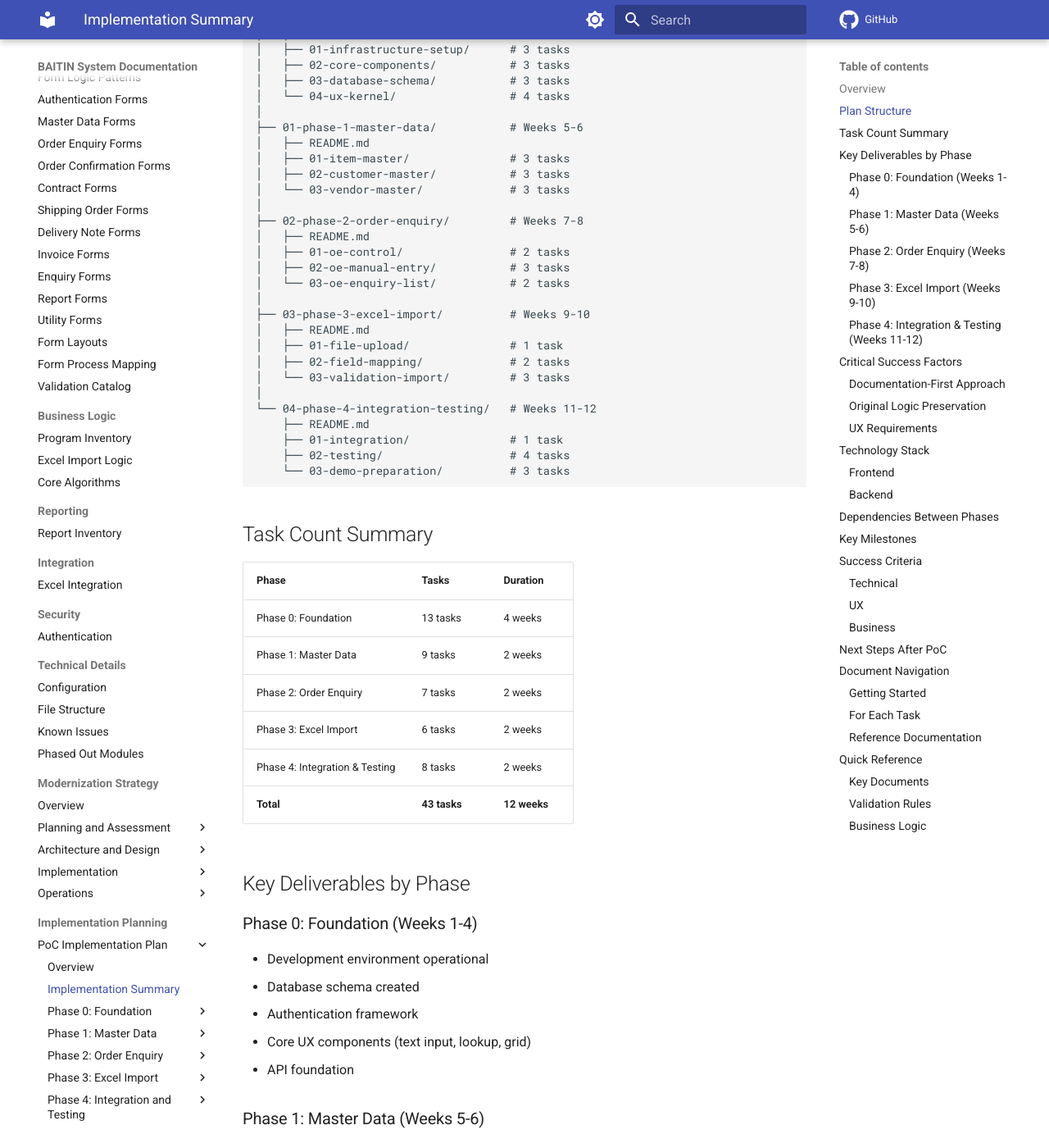
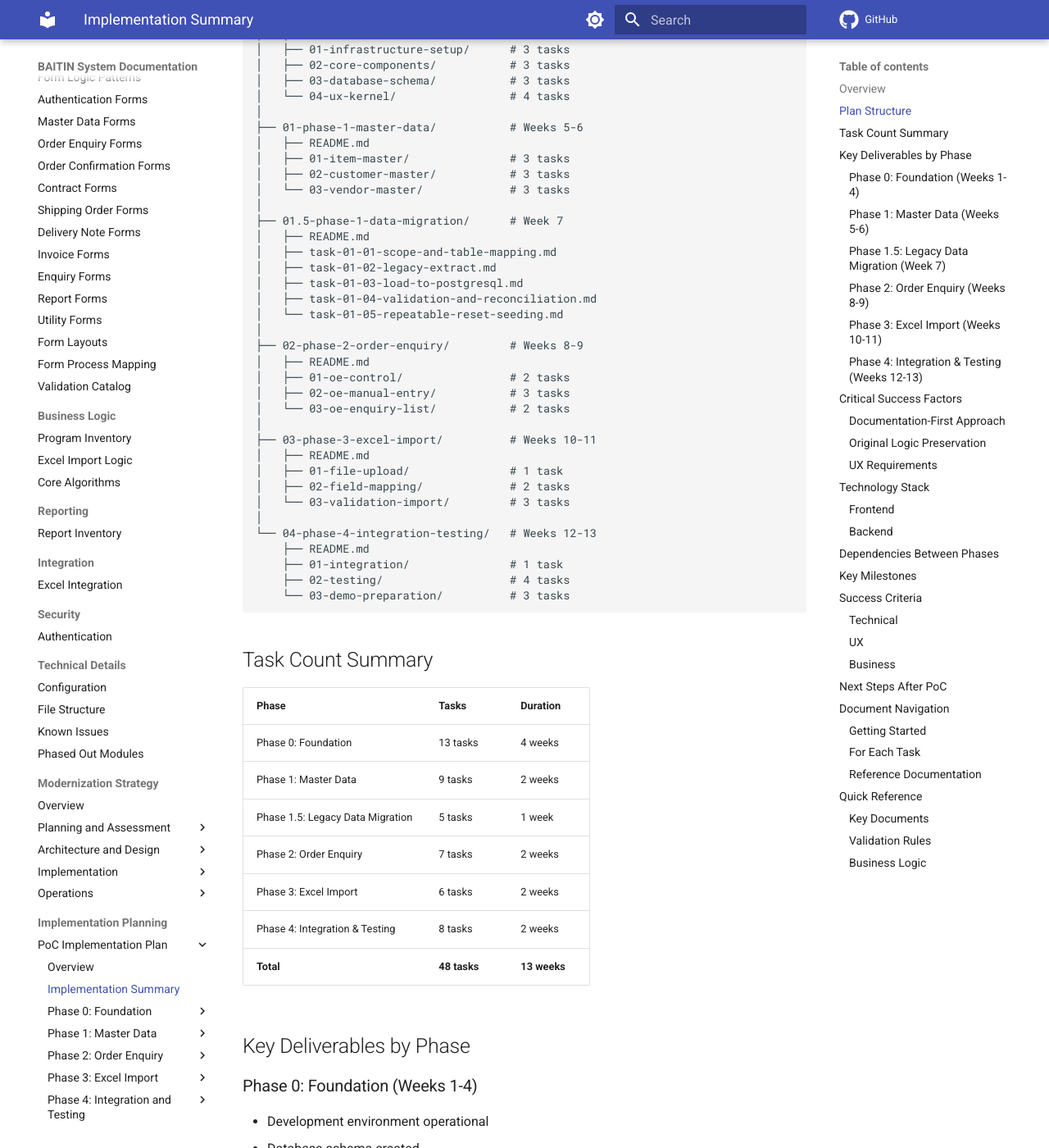
Before and after one commit to mike2311/baitin, an MkDocs documentation site: the page built from docs/planning/poc_planning/IMPLEMENTATION_SUMMARY.md, in a window 1280 px wide and 1400 px high, scrolled down 421 px. Shown: the whole window at 82% size. Built offline with MkDocs 1.6.1 and Material for MkDocs 9.7.7, drawn with Linux system fonts in a browser that asks for light colours; comment, search, counter and statistics services are not loaded; some of the changed text lies outside the part shown.

Commit message:
docs: Update PoC planning documentation
- Update implementation summary
- Update planning README with progress

```diff
--- a/docs/planning/poc_planning/IMPLEMENTATION_SUMMARY.md
+++ b/docs/planning/poc_planning/IMPLEMENTATION_SUMMARY.md
@@ -24,19 +24,27 @@ planning/poc_planning/
 │   ├── 02-customer-master/           # 3 tasks
 │   └── 03-vendor-master/             # 3 tasks
 │
-├── 02-phase-2-order-enquiry/         # Weeks 7-8
+├── 01.5-phase-1-data-migration/      # Week 7
+│   ├── README.md
+│   ├── task-01-01-scope-and-table-mapping.md
+│   ├── task-01-02-legacy-extract.md
+│   ├── task-01-03-load-to-postgresql.md
+│   ├── task-01-04-validation-and-reconciliation.md
+│   └── task-01-05-repeatable-reset-seeding.md
+│
+├── 02-phase-2-order-enquiry/         # Weeks 8-9
 │   ├── README.md
 │   ├── 01-oe-control/                # 2 tasks
 │   ├── 02-oe-manual-entry/           # 3 tasks
 │   └── 03-oe-enquiry-list/           # 2 tasks
 │
-├── 03-phase-3-excel-import/          # Weeks 9-10
+├── 03-phase-3-excel-import/          # Weeks 10-11
 │   ├── README.md
 │   ├── 01-file-upload/               # 1 task
 │   ├── 02-field-mapping/             # 2 tasks
 │   └── 03-validation-import/         # 3 tasks
 │
-└── 04-phase-4-integration-testing/   # Weeks 11-12
+└── 04-phase-4-integration-testing/   # Weeks 12-13
     ├── README.md
     ├── 01-integration/               # 1 task
     ├── 02-testing/                   # 4 tasks
@@ -49,10 +57,11 @@ planning/poc_planning/
 |-------|-------|----------|
 | Phase 0: Foundation | 13 tasks | 4 weeks |
 | Phase 1: Master Data | 9 tasks | 2 weeks |
+| Phase 1.5: Legacy Data Migration | 5 tasks | 1 week |
 | Phase 2: Order Enquiry | 7 tasks | 2 weeks |
 | Phase 3: Excel Import | 6 tasks | 2 weeks |
 | Phase 4: Integration & Testing | 8 tasks | 2 weeks |
-| **Total** | **43 tasks** | **12 weeks** |
+| **Total** | **48 tasks** | **13 weeks** |
 
 ## Key Deliverables by Phase
 
@@ -68,19 +77,24 @@ planning/poc_planning/
 - Customer Master (CRUD, lookup, list)
 - Vendor Master (CRUD, lookup, list)
 
-### Phase 2: Order Enquiry (Weeks 7-8)
+### Phase 1.5: Legacy Data Migration (Week 7)
+- Migrate relevant legacy FoxPro data into PoC PostgreSQL
+- Validate and reconcile migrated data
+- Provide repeatable reset/reload scripts for demos and testing
+
+### Phase 2: Order Enquiry (Weeks 8-9)
 - OE Control (create, search)
 - OE Manual Entry (header + detail grid)
 - OE Enquiry List (search, filter, view)
 
-### Phase 3: Excel Import (Weeks 9-10)
+### Phase 3: Excel Import (Weeks 10-11)
 - File upload
 - Field mapping (auto-detect + manual)
 - Data validation
 - Error reporting
 - Import execution
 
-### Phase 4: Integration & Testing (Weeks 11-12)
+### Phase 4: Integration & Testing (Weeks 12-13)
 - End-to-end integration
 - Comprehensive testing
 - Demo preparation
@@ -129,6 +143,8 @@ Phase 0 (Foundation)
     ↓
 Phase 1 (Master Data)
     ↓
+Phase 1.5 (Legacy Data Migration)
+    ↓
 Phase 2 (Order Enquiry)
     ↓
 Phase 3 (Excel Import)
@@ -140,9 +156,10 @@ Phase 4 (Integration & Testing)
 
 - **Week 4**: Foundation complete, ready for business logic
 - **Week 6**: Master Data complete, demonstrates core patterns
-- **Week 8**: Order Enquiry complete, demonstrates complex UX
-- **Week 10**: Excel Import complete, demonstrates file handling
-- **Week 12**: PoC complete, demo ready
+- **Week 7**: Legacy data migrated and reconciled (PoC database)
+- **Week 9**: Order Enquiry complete, demonstrates complex UX
+- **Week 11**: Excel Import complete, demonstrates file handling
+- **Week 13**: PoC complete, demo ready
 
 ## Success Criteria
 
@@ -208,6 +225,6 @@ Phase 4 (Integration & Testing)
 
 ---
 
-**Last Updated**: 2025-01-XX
-**Status**: Complete - Ready for Review and Approval
-**Version**: 1.0
+**Last Updated**: 2025-12-19
+**Status**: Active - Phase 0-1 complete; Phase 1.5 added as next gate
+**Version**: 1.1
```
Also changed, not shown: docs/planning/poc_planning/README.md (+23 -14 lines).
